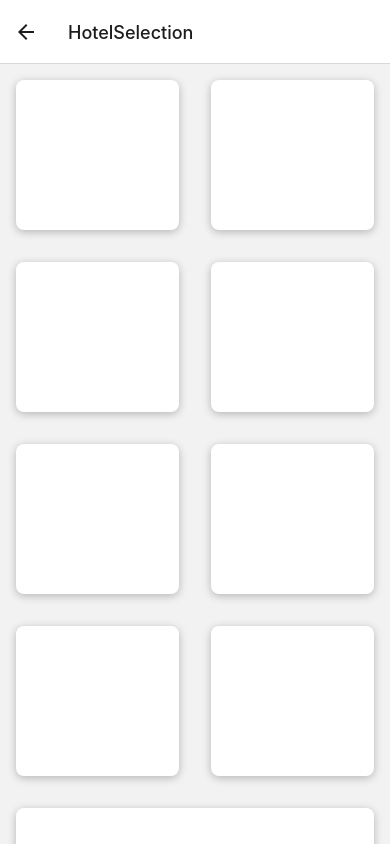
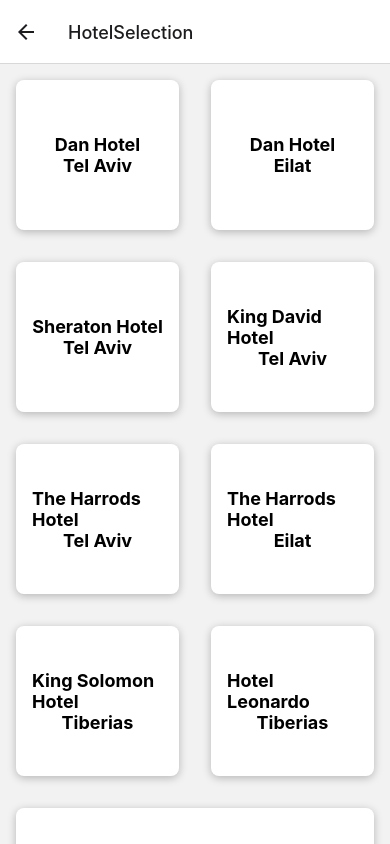
Before and after one commit to MaorHadadLD/SHS-SmartHotel, a React Native app in the folder Client/: screen /HotelSelection in a window 390 px wide. Built offline with nearby package versions, Linux system fonts and the light colour scheme.

Commit message:
hotel selection

```diff
--- a/Client/components/HotelItem.js
+++ b/Client/components/HotelItem.js
@@ -1,6 +1,6 @@
 import { Pressable, View, Text, StyleSheet, Platform } from "react-native";
 
-function HotelItem({hotelName, color, onPress}) {
+function HotelItem({hotelName, city, color, onPress}) {
 
     return (
         <View style={styles.gridItem}>
@@ -11,6 +11,7 @@
 
                 <View style={[styles.innerContainer, {backgroundColor: color}]}>
                     <Text style={styles.titel}>{hotelName}</Text>
+                    <Text style={styles.titel}>{city}</Text>
                 </View>
             </Pressable>
         </View>
--- a/Client/screens/guest/HotelSelection.js
+++ b/Client/screens/guest/HotelSelection.js
@@ -1,4 +1,4 @@
-import { View, Text, FlatList } from 'react-native'
+import { FlatList } from 'react-native'
 import React from 'react'
 import { HotelModel } from '../../data/HotelData';
 import HotelItem from '../../components/HotelItem';
@@ -11,7 +11,7 @@
     }
 
     return <HotelItem
-      name={itemData.item.name}
+      hotelName={itemData.item.hotelName}
       city={itemData.item.city}
       onPress={pressHandler}
     />;
```
